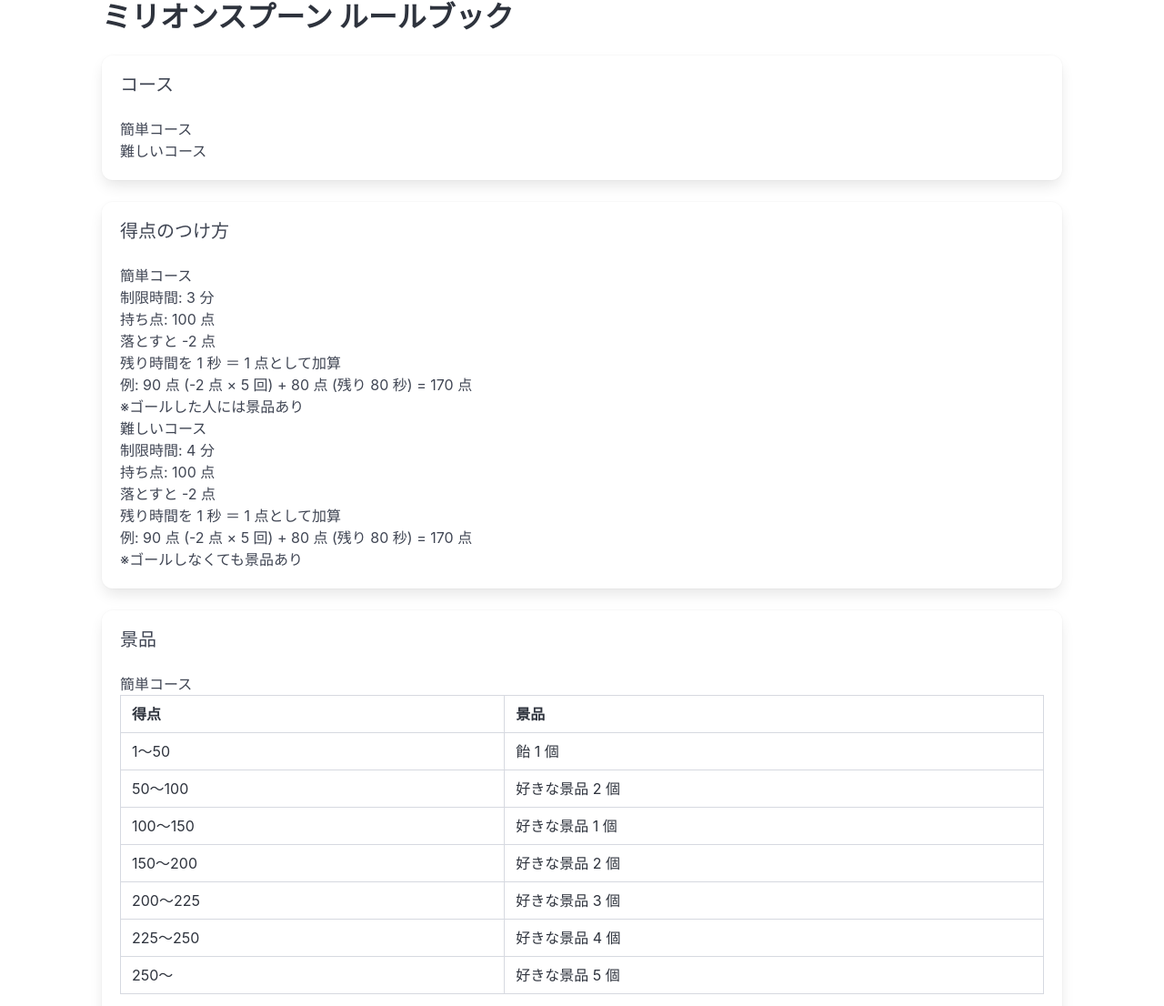
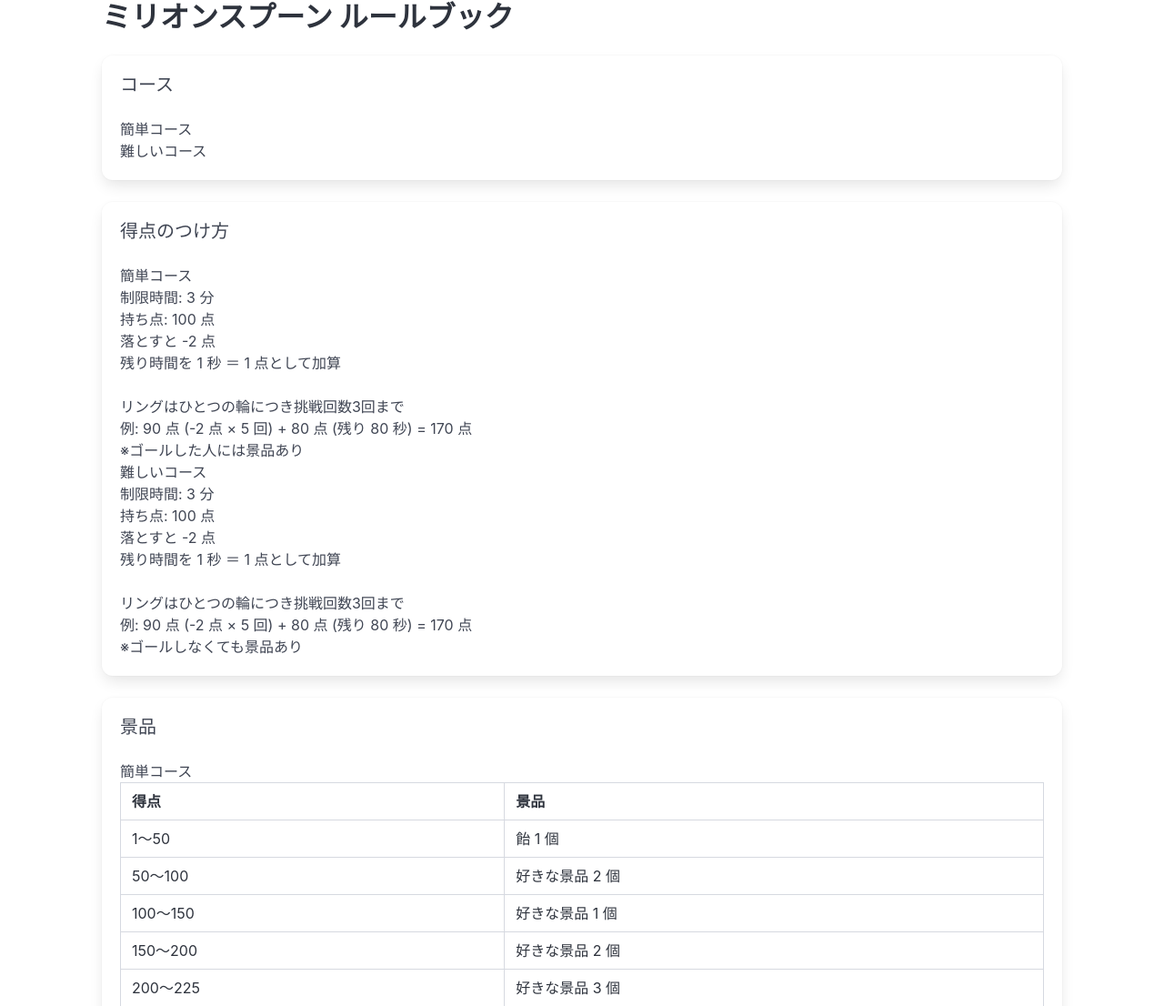
Before and after one commit to Sazae-301y/Koureisai2-3, a Django app: page /explanation/ in a window 1280 px wide. Shown: the part 151-1257 px from the top of the page at 91% size. Run offline with Django 5.2, Linux system fonts and the light colour scheme.

Commit message:
ルール変更

```diff
--- a/score_table/templates/page/explanation.html
+++ b/score_table/templates/page/explanation.html
@@ -41,15 +41,17 @@
                 <p>制限時間: 3 分<br>
                 持ち点: 100 点<br>
                 落とすと -2 点<br>
-                残り時間を 1 秒 ＝ 1 点として加算</p>
+                残り時間を 1 秒 ＝ 1 点として加算</p><br>
+                リングはひとつの輪につき挑戦回数3回まで
                 <p>例: 90 点 (-2 点 × 5 回) + 80 点 (残り 80 秒) = 170 点</p>
                 <p>※ゴールした人には景品あり</p>
 
                 <h3>難しいコース</h3>
-                <p>制限時間: 4 分<br>
+                <p>制限時間: 3 分<br>
                 持ち点: 100 点<br>
                 落とすと -2 点<br>
-                残り時間を 1 秒 ＝ 1 点として加算</p>
+                残り時間を 1 秒 ＝ 1 点として加算</p><br>
+                リングはひとつの輪につき挑戦回数3回まで
                 <p>例: 90 点 (-2 点 × 5 回) + 80 点 (残り 80 秒) = 170 点</p>
                 <p>※ゴールしなくても景品あり</p>
             </div>
```
